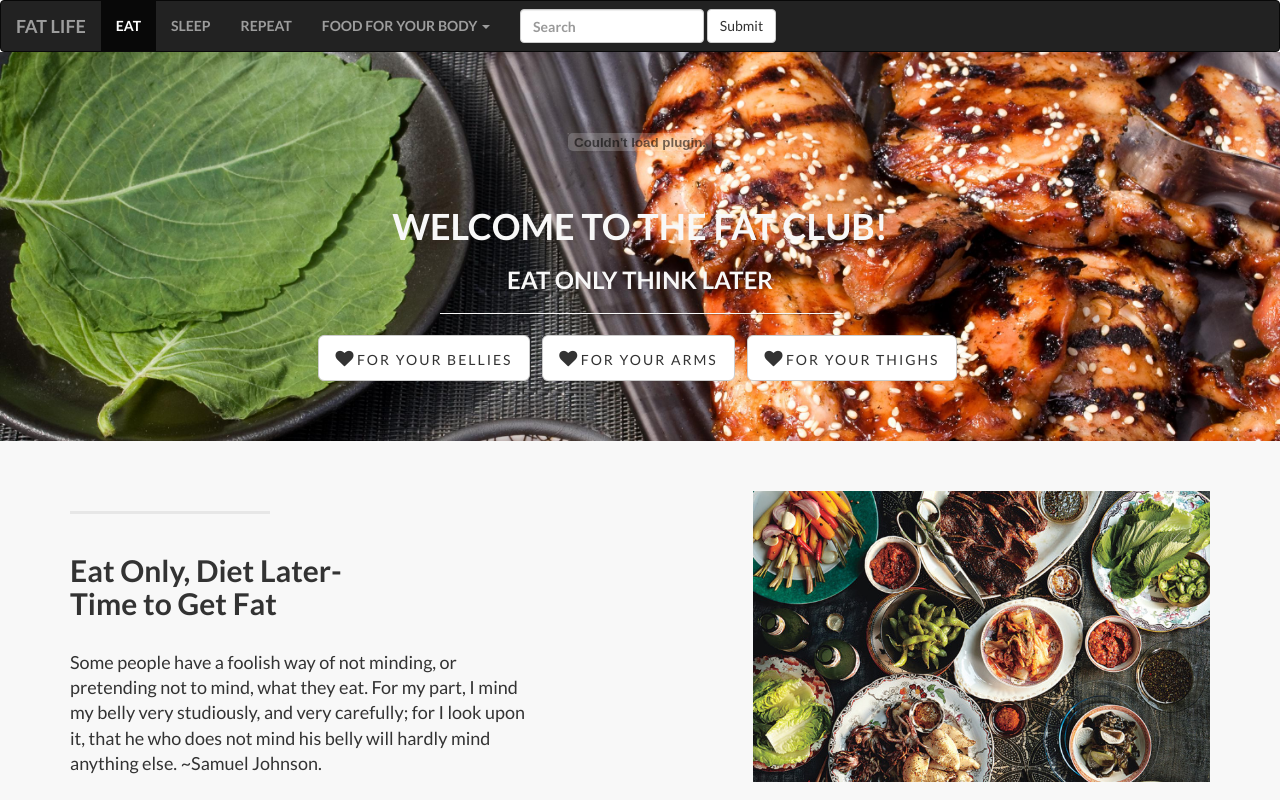
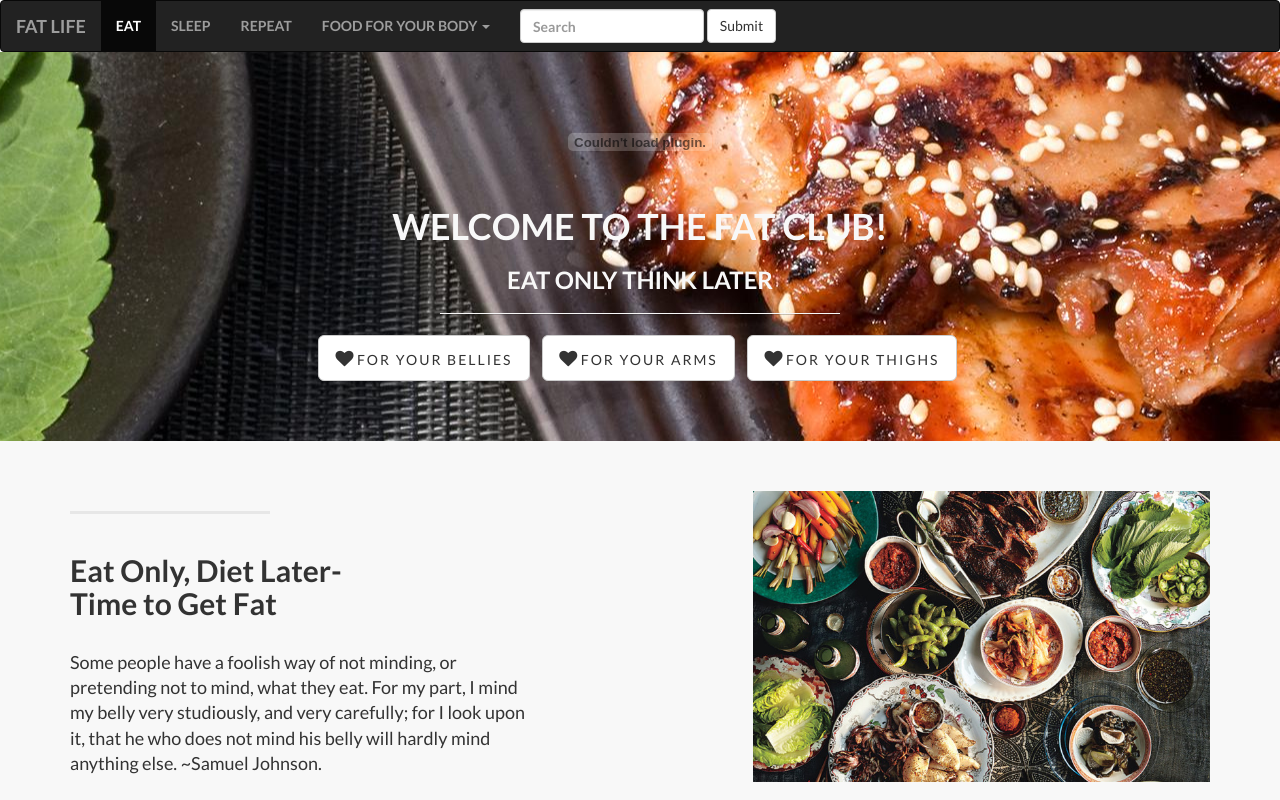
Before and after one commit to dollothy/dollothy.github.io, a plain HTML site: page index.html in a window 1280 px wide. Shown: the top 800 px of the page. Drawn offline with Linux system fonts and the light colour scheme.

Commit message:
Add files via upload

```diff
--- a/css/landing-page.css
+++ b/css/landing-page.css
@@ -35,7 +35,7 @@ h6 {
     padding-bottom: 50px;
     text-align: center;
     color: #f8f8f8;
-    background: url(../img/intro-bg.jpg) no-repeat center center;
+    background: url(../intro-bg.jpg) no-repeat center center;
     background-size: cover;
 }
 
--- a/index.html
+++ b/index.html
@@ -74,7 +74,7 @@
 
     <!-- Header -->
     <a name="about"></a>
-    <div class="intro-header">
+    <div class="intro-header" style="background: url(intro-bg.jpg) no-repeat center center;">
         <div class="container">
 
             <div class="row">
```
Also changed, not shown: intro-bg.JPG (added).
